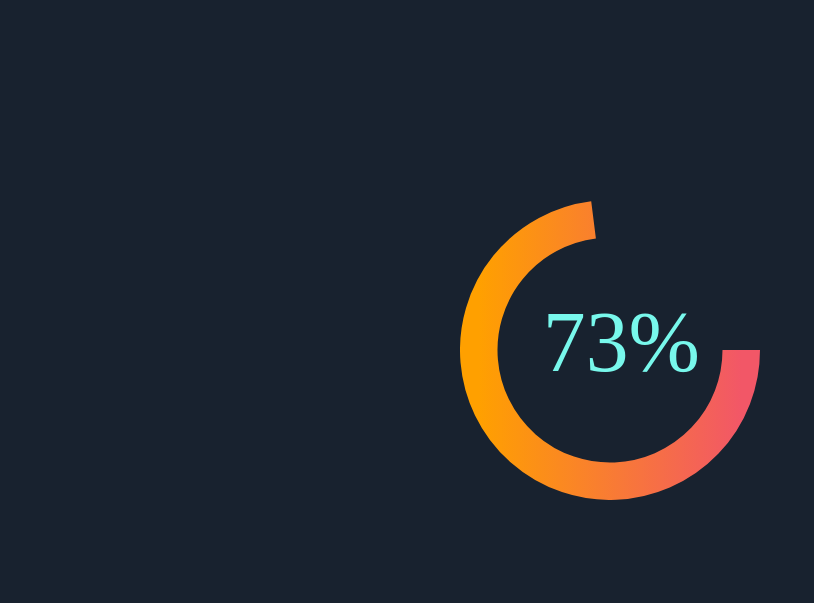
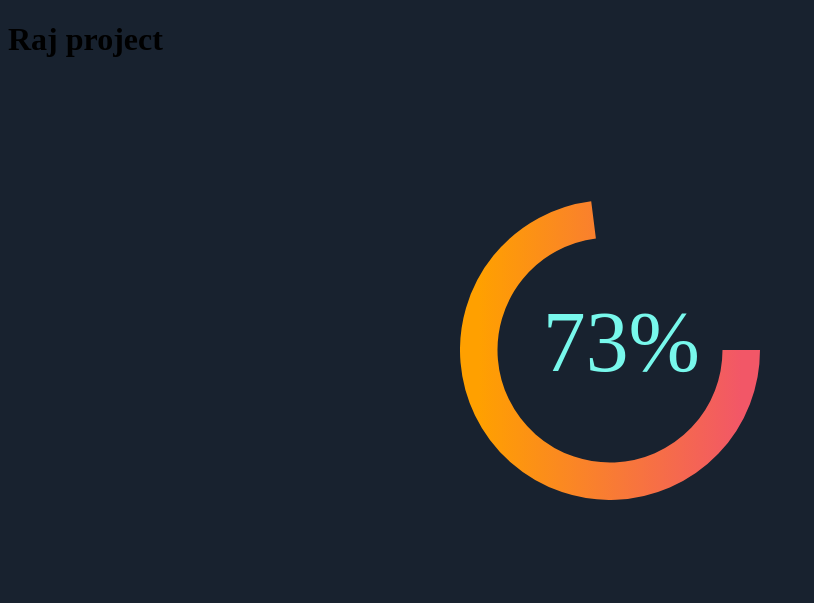
Before and after one commit to Rajsingh-03/curved-progress-bar, a plain HTML site: page index.html in a window 1280 px wide. Shown: the whole page, without its empty margins (0-814 px from the left). Drawn offline with Linux system fonts and the light colour scheme.

Commit message:
Update index.html

```diff
--- a/index.html
+++ b/index.html
@@ -9,6 +9,7 @@
 </head>
 
 <body>
+    <h1>Raj project</h1>
     <div class="wrapper">
         <div class="container chart" data-size="300" data-value="73" data-arrow="down"></div>
     </div>
```
